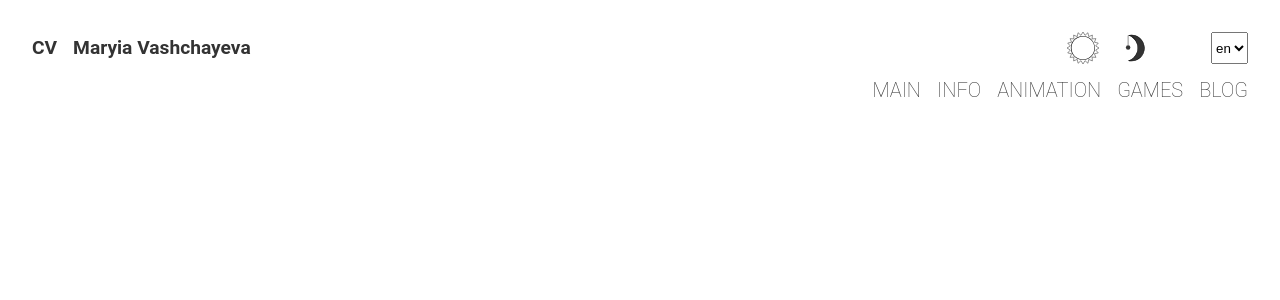
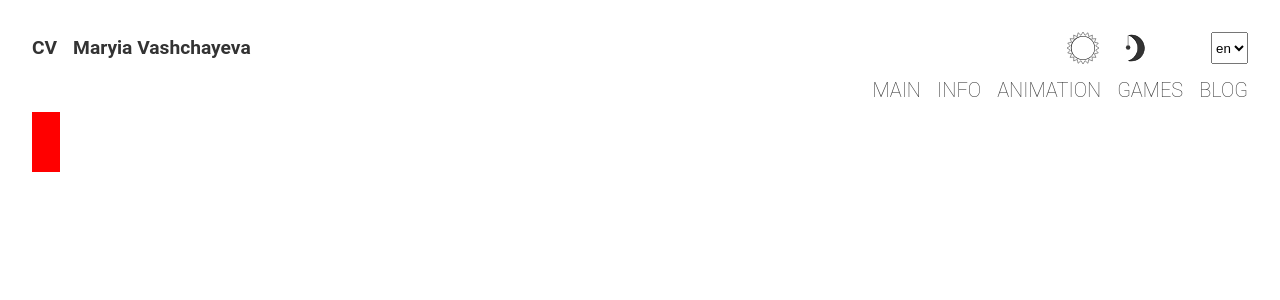
Before and after one commit to MaryAnzh/CV-React, a React (Create React App) app: page / in a window 1280 px wide. Shown: the top 300 px of the page. Built offline with nearby package versions, Linux system fonts and the light colour scheme; a web font is replaced by a local one.

Commit message:
feat: add new animation

```diff
--- a/src/components/common/header/header.styled.ts
+++ b/src/components/common/header/header.styled.ts
@@ -55,7 +55,6 @@ export const ThemeWrap = styled.div`
   position: relative;
   width: calc(${({ theme }) => theme.constants.iconSize} * 2.5);
   height: ${({ theme }) => theme.constants.iconSize};
-  border-radius: 50%;
 `;
 
 export const NavWrap = styled.div`
--- a/src/components/common/themeButton/themeButton.styled.ts
+++ b/src/components/common/themeButton/themeButton.styled.ts
@@ -15,6 +15,8 @@ export const ThemeButtonStyle = styled.button<ThemeButtonType>`
   cursor: pointer;
   ${(({ name }) => name === ThemeEnum.black ? 'right: 0' : 'right: 0')};
   pointer-events: ${(({ name, theme }) => name === theme.name ? 'none' : 'all')};
+  transform-style: preserve-3d;
+  perspective: 500px;
   transform-origin: -25%;
 
   div {
@@ -65,18 +67,18 @@ export const ThemeButtonStyle = styled.button<ThemeButtonType>`
 
   @keyframes fly-to-left {
     from {
-    transform: rotate(0deg);
+    transform: rotateY(0deg);
     }
     to {
-      transform: rotate(-180deg);
+      transform: rotateY(-180deg);
     }
   }
   @keyframes fly-to-right {
     from {
-    transform: rotate(-180deg);
+    transform: rotateY(-180deg);
     }
     to {
-      transform: rotate(-360deg);
+      transform: rotateY(-360deg);
     }
   }
 
--- a/src/pages/home/home.styled.ts
+++ b/src/pages/home/home.styled.ts
@@ -3,3 +3,16 @@ import { styled } from "styled-components";
 export const HomeStyle = styled.div`
   width: 100%;
 `;
+
+export const AnimTest = styled.div`
+    width: 60px;
+    height: 60px;
+    background-color: red;
+    animation: test1 3s linear infinite;
+
+    @keyframes test1 {
+      0% {transform: rotateY(0deg)}
+      0% {transform: rotateY(360deg)}
+    }
+
+`;
--- a/src/pages/home/home.tsx
+++ b/src/pages/home/home.tsx
@@ -1,12 +1,12 @@
 import React from 'react';
 import { PageTitle } from '../../AppStyle';
-import { HomeStyle } from './home.styled';
+import { HomeStyle, AnimTest } from './home.styled';
 
 export const Home = () => {
     return (
         <HomeStyle>
             <PageTitle>
-
+                <AnimTest></AnimTest>
             </PageTitle>
         </HomeStyle>
     );
```
